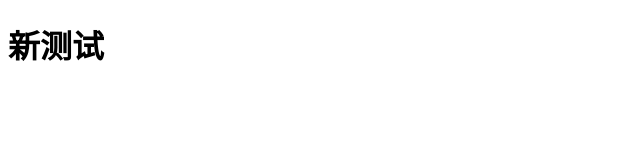
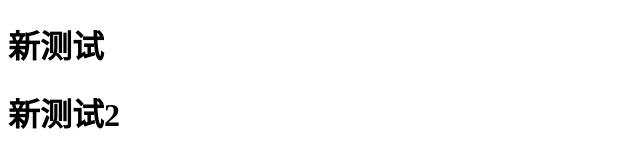
Before and after one commit to zhengzzzzz/lcn03, a plain HTML site: page index.html in a window 1280 px wide. Shown: the whole page, without its empty margins (0-640 px from the left). Drawn offline with Linux system fonts and the light colour scheme.

Commit message:
Update index.html
新增标题

```diff
--- a/index.html
+++ b/index.html
@@ -8,5 +8,6 @@
   </head>
   <body>
     <h1>新测试</h1>
+    <h1>新测试2</h1>
   </body>
 </html>
```
